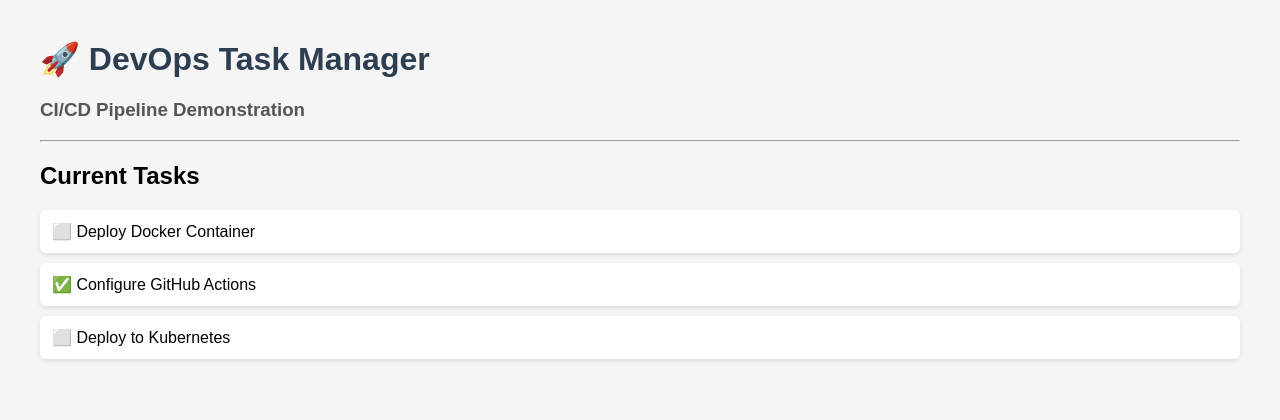
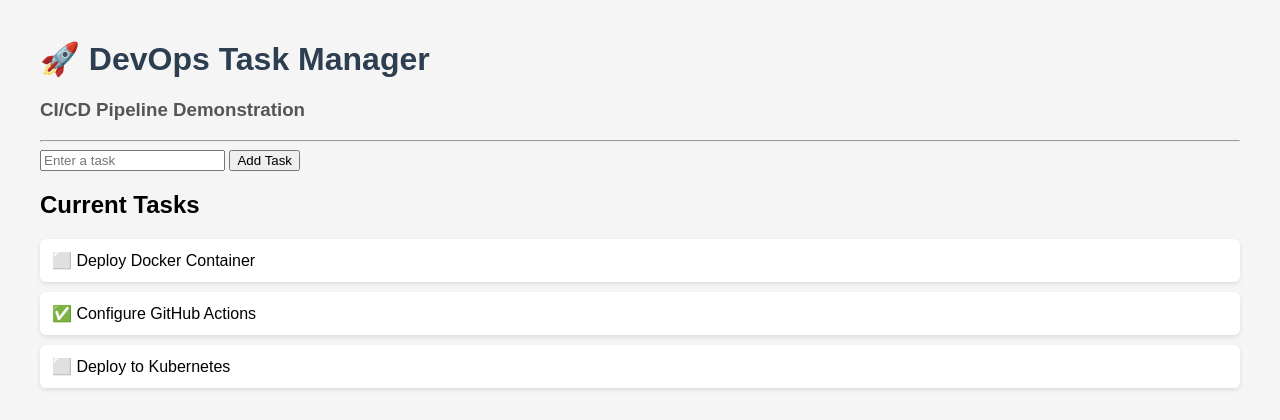
Before and after one commit to pia120498/github-actions-cicd-pipeline, a Flask app: page / in a window 1280 px wide. Shown: the top 420 px of the page. Run offline with Flask 3, Linux system fonts and the light colour scheme; data comes from the database, SQL or seed files in the repository.

Commit message:
feat: implement task creation

```diff
--- a/app/app.py
+++ b/app/app.py
@@ -1,14 +1,24 @@
-from flask import Flask, render_template
+from flask import Flask, render_template, request, redirect
 
-from task_service import get_tasks
+from task_service import get_tasks, add_task
 
 app = Flask(__name__)
 
 
 @app.route("/")
 def home():
-    tasks = get_tasks() #get data from task_service.py
+    tasks = get_tasks()
     return render_template("index.html", tasks=tasks)
+
+
+@app.route("/add", methods=["POST"])
+def create_task():
+    task_name = request.form["task"]
+
+    if task_name.strip():
+        add_task(task_name)
+
+    return redirect("/")
 
 
 if __name__ == "__main__":
--- a/app/task_service.py
+++ b/app/task_service.py
@@ -28,3 +28,18 @@ def get_tasks():
     connection.close()
 
     return tasks
+
+
+def add_task(task_name):
+    connection = get_connection()
+    cursor = connection.cursor()
+
+    cursor.execute(
+        "INSERT INTO tasks (name, completed) VALUES (%s, %s)",
+        (task_name, False),
+    )
+
+    connection.commit()
+
+    cursor.close()
+    connection.close()
--- a/app/templates/index.html
+++ b/app/templates/index.html
@@ -9,6 +9,19 @@
     <h3>CI/CD Pipeline Demonstration</h3>
 
     <hr>
+
+    <form action="/add" method="POST">
+    <input
+        type="text"
+        name="task"
+        placeholder="Enter a task"
+        required
+    >
+
+    <button type="submit">
+        Add Task
+    </button>
+    </form>
 
     <h2>Current Tasks</h2>
 
```
